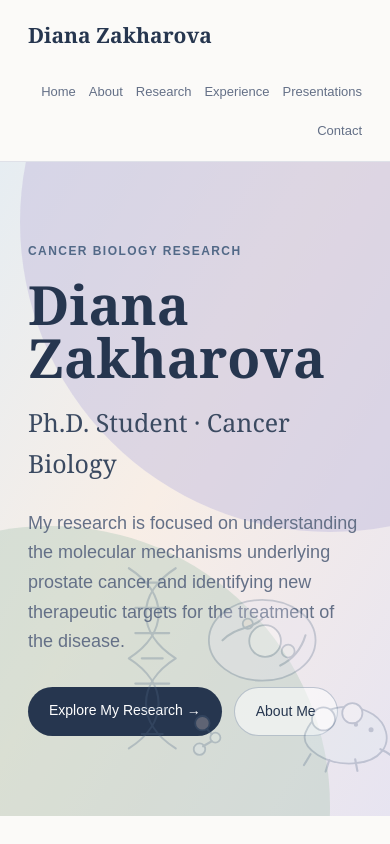
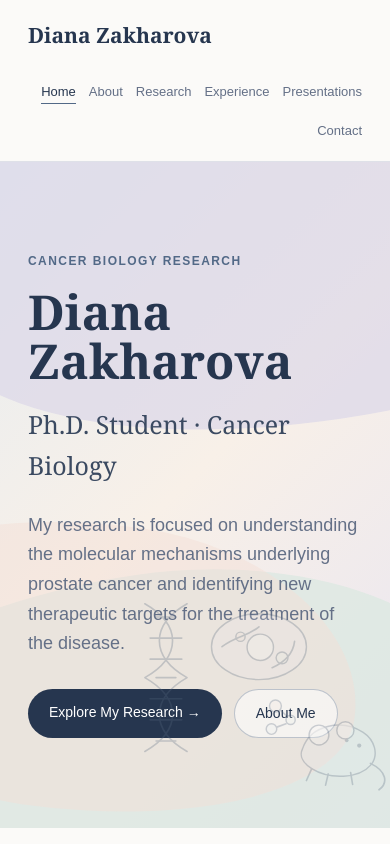
Before and after one commit to diana-zakharova/Diana.zakharova.github.io, a plain HTML site: page index.html in a window 390 px wide. Shown: the top 844 px of the page. Drawn offline with Linux system fonts and the light colour scheme.

Commit message:
Add files via upload

```diff
--- a/index.html
+++ b/index.html
@@ -1,34 +1,35 @@
 <!DOCTYPE html><html lang="en"><head><meta charset="UTF-8"><meta name="viewport" content="width=device-width, initial-scale=1.0"><title>Diana Zakharova | Cancer Biology Research</title><link rel="stylesheet" href="style.css"></head><body>
 <header class="site-header"><nav class="nav"><a class="logo" href="index.html">Diana Zakharova</a><ul class="nav-links">
-<li><a href="index.html">Home</a></li><li><a href="about.html">About</a></li><li><a href="research.html">Research</a></li><li><a href="experience.html">Experience</a></li><li><a href="presentations.html">Presentations</a></li><li><a href="contact.html">Contact</a></li></ul></nav></header>
-<main><section class="hero"><div class="hero-inner"><div class="hero-copy"><div class="eyebrow">Cancer Biology Research</div><h1>Diana<br>Zakharova</h1><h2>Ph.D. Student · Cancer Biology</h2><p>My research is focused on understanding the molecular mechanisms underlying prostate cancer and identifying new therapeutic targets for the treatment of the disease.</p><div class="buttons"><a class="btn" href="research.html">Explore My Research →</a><a class="btn secondary" href="about.html">About Me</a></div></div>
+<li><a class="active" href="index.html">Home</a></li><li><a href="about.html">About</a></li><li><a href="research.html">Research</a></li><li><a href="experience.html">Experience</a></li><li><a href="presentations.html">Presentations</a></li><li><a href="contact.html">Contact</a></li></ul></nav></header>
+<main>
+<section class="hero"><div class="hero-inner"><div class="hero-copy"><div class="eyebrow">Cancer Biology Research</div><h1>Diana Zakharova</h1><h2>Ph.D. Student · Cancer Biology</h2><p>My research is focused on understanding the molecular mechanisms underlying prostate cancer and identifying new therapeutic targets for the treatment of the disease.</p><div class="buttons"><a class="btn" href="research.html">Explore My Research →</a><a class="btn secondary" href="about.html">About Me</a></div></div>
 <div class="science-art" aria-hidden="true">
-<svg viewBox="0 0 430 340" role="img">
-  <!-- DNA -->
-  <path class="art-line" d="M40 35 C95 70 95 125 40 160 C95 195 95 250 40 285"/>
-  <path class="art-line" d="M105 35 C50 70 50 125 105 160 C50 195 50 250 105 285"/>
-  <path class="art-line" d="M58 55 L87 55 M49 90 L96 90 M49 125 L96 125 M58 160 L87 160 M49 195 L96 195 M49 230 L96 230 M58 265 L87 265"/>
-  <!-- cell -->
-  <ellipse class="art-lav" cx="225" cy="135" rx="74" ry="56"/>
-  <circle class="art-soft" cx="229" cy="136" r="22"/>
-  <circle class="art-peach" cx="205" cy="112" r="7"/>
-  <circle class="art-sage" cx="261" cy="150" r="9"/>
-  <path class="art-line" d="M170 135 C190 115 210 120 225 105 M250 170 C270 160 280 145 285 128"/>
-  <!-- mouse -->
-  <path class="art-blue" d="M285 263 C300 226 349 218 379 238 C397 250 404 273 391 289 C375 309 331 312 302 294 C288 285 281 274 285 263Z"/>
-  <circle class="art-soft" cx="310" cy="244" r="16"/>
-  <circle class="art-soft" cx="350" cy="236" r="14"/>
-  <circle cx="376" cy="259" r="3.5" fill="#526987"/>
-  <circle cx="355" cy="252" r="3" fill="#526987"/>
-  <path class="art-line" d="M389 286 C415 297 419 316 404 325"/>
-  <path class="art-line" d="M292 293 L283 308 M318 301 L313 317 M354 300 L357 316"/>
-  <!-- small molecule dots -->
-  <circle class="art-peach" cx="142" cy="250" r="10"/>
-  <circle class="art-sage" cx="160" cy="270" r="7"/>
-  <circle class="art-blue" cx="138" cy="286" r="8"/>
-  <path class="art-line" d="M148 258 L155 265 M155 275 L143 282"/>
+<svg viewBox="0 0 470 330">
+  <g transform="translate(20 5)">
+    <path class="art-line" d="M48 28 C104 60 104 108 48 140 C104 172 104 220 48 252"/>
+    <path class="art-line" d="M112 28 C56 60 56 108 112 140 C56 172 56 220 112 252"/>
+    <path class="art-line" d="M65 48 L95 48 M56 80 L104 80 M56 112 L104 112 M65 140 L95 140 M56 172 L104 172 M56 204 L104 204 M65 236 L95 236"/>
+  </g>
+  <g transform="translate(165 38)">
+    <ellipse class="art-lav" cx="76" cy="60" rx="72" ry="50"/>
+    <circle class="art-soft" cx="78" cy="61" r="20"/>
+    <circle class="art-peach" cx="48" cy="45" r="7"/>
+    <circle class="art-sage" cx="111" cy="77" r="9"/>
+    <path class="art-line" d="M20 60 C42 43 58 45 76 30 M96 92 C116 83 128 69 130 52"/>
+  </g>
+  <g transform="translate(250 170)">
+    <circle class="art-peach" cx="16" cy="18" r="9"/><circle class="art-sage" cx="39" cy="39" r="7"/><circle class="art-blue" cx="10" cy="53" r="8"/>
+    <path class="art-line" d="M23 24 L33 33 M32 45 L18 50"/>
+  </g>
+  <g transform="translate(305 205)">
+    <path class="art-blue" d="M2 48 C14 12 61 2 94 23 C111 34 119 57 105 73 C88 93 43 95 16 78 C2 69 -3 58 2 48Z"/>
+    <circle class="art-soft" cx="27" cy="27" r="15"/><circle class="art-soft" cx="67" cy="20" r="13"/>
+    <circle cx="88" cy="43" r="3.2" fill="#526987"/>
+    <circle cx="69" cy="35" r="2.8" fill="#526987"/>
+    <path class="art-line" d="M105 70 C130 82 132 100 118 110 M16 78 L8 96 M41 86 L37 103 M75 84 L78 102"/>
+  </g>
 </svg>
 </div>
 </div></section>
-<section class="feature-strip"><div class="feature"><div class="icon">🧬</div><h3>Cancer Biology</h3><p>Understanding mechanisms that shape cancer progression.</p></div><div class="feature"><div class="icon">🔬</div><h3>Prostate Cancer</h3><p>Investigating prostate cancer biology and therapeutic vulnerabilities.</p></div><div class="feature"><div class="icon">💊</div><h3>Therapeutic Discovery</h3><p>Exploring vulnerabilities that may inform new treatments.</p></div><div class="feature"><div class="icon">📊</div><h3>Genomics & Epigenomics</h3><p>Using molecular and genomic approaches to study regulation.</p></div></section></main>
-<footer>© 2026 Diana Zakharova · Academic Website</footer></body></html>
+<section class="feature-strip"><div class="feature"><div class="icon">🧬</div><h3>Cancer Biology</h3><p>Understanding mechanisms that shape cancer progression.</p></div><div class="feature"><div class="icon">🔬</div><h3>Prostate Cancer</h3><p>Investigating prostate cancer biology and therapeutic vulnerabilities.</p></div><div class="feature"><div class="icon">💊</div><h3>Therapeutic Discovery</h3><p>Exploring vulnerabilities that may inform new treatments.</p></div><div class="feature"><div class="icon">📊</div><h3>Genomics & Epigenomics</h3><p>Using molecular and genomic approaches to study regulation.</p></div></section>
+</main><footer>© 2026 Diana Zakharova · Academic Website</footer></body></html>
--- a/style.css
+++ b/style.css
@@ -21,26 +21,27 @@ a{color:inherit}
 .nav-links{display:flex;gap:24px;list-style:none;flex-wrap:wrap;justify-content:flex-end}
 .nav-links a{text-decoration:none;font-size:13px;color:var(--muted);padding-bottom:4px;border-bottom:1px solid transparent}
 .nav-links a:hover,.nav-links a.active{color:var(--ink);border-bottom-color:var(--accent)}
-.hero{min-height:680px;display:flex;align-items:center;position:relative;overflow:hidden;background:linear-gradient(120deg,#e6edf2 0%,#f8eee6 45%,#e7e4f1 100%)}
-.hero:before{content:"";position:absolute;width:560px;height:560px;border-radius:50%;left:-230px;bottom:-270px;background:rgba(185,205,191,.48)}
-.hero:after{content:"";position:absolute;width:620px;height:620px;border-radius:50%;right:-250px;top:-250px;background:rgba(201,195,224,.55)}
-.hero-inner{max-width:1180px;width:100%;margin:auto;padding:80px 28px;position:relative;z-index:2}
-.hero-copy{max-width:670px}
+.hero{min-height:680px;display:flex;align-items:center;position:relative;overflow:hidden;background:linear-gradient(135deg,#e7edf1 0%,#f8f0e8 48%,#e8e5f1 100%)}
+.hero:before{content:"";position:absolute;width:760px;height:430px;left:-250px;bottom:-180px;background:#dfe9e3;border-radius:55% 45% 62% 38% / 52% 48% 52% 48%;transform:rotate(-8deg);opacity:.85}
+.hero:after{content:"";position:absolute;width:760px;height:420px;right:-280px;top:-155px;background:#ddd9e9;border-radius:42% 58% 40% 60% / 55% 45% 55% 45%;transform:rotate(-12deg);opacity:.72}
+.hero-inner{max-width:1180px;width:100%;margin:auto;padding:90px 28px;position:relative;z-index:2}
+.hero-inner:before{content:"";position:absolute;width:530px;height:290px;right:8%;bottom:15px;background:#f2ded5;border-radius:55% 45% 60% 40% / 45% 55% 45% 55%;transform:rotate(8deg);opacity:.48;z-index:-1}
+.hero-copy{max-width:690px}
 .eyebrow{letter-spacing:.12em;text-transform:uppercase;font-size:12px;color:var(--accent);font-weight:700;margin-bottom:16px}
-.hero h1{font-family:var(--serif);font-size:clamp(54px,8vw,94px);line-height:.98;margin-bottom:18px}
+.hero h1{font-family:var(--serif);font-size:clamp(48px,6.8vw,78px);line-height:1.02;margin-bottom:18px;white-space:nowrap}
 .hero h2{font-family:var(--serif);font-size:25px;font-weight:400;margin-bottom:24px;color:#3b4a61}
 .hero p{max-width:650px;color:var(--muted);font-size:18px}
 .buttons{display:flex;gap:12px;flex-wrap:wrap;margin-top:30px}
 .btn{display:inline-block;text-decoration:none;border-radius:28px;padding:12px 21px;background:var(--ink);color:#fff;font-size:14px}
 .btn.secondary{background:rgba(255,255,255,.55);color:var(--ink);border:1px solid rgba(82,105,135,.35)}
-.science-art{position:absolute;right:7%;bottom:55px;width:min(380px,34vw);min-width:260px;z-index:1;opacity:.88}
+.science-art{position:absolute;right:5%;bottom:45px;width:min(410px,34vw);min-width:270px;z-index:1;opacity:.52;filter:saturate(.75)}
 .science-art svg{width:100%;height:auto;overflow:visible}
-.art-line{fill:none;stroke:#526987;stroke-width:3;stroke-linecap:round;stroke-linejoin:round}
-.art-soft{fill:#fff;stroke:#526987;stroke-width:2.5}
-.art-blue{fill:#dfeaf1;stroke:#526987;stroke-width:2.5}
-.art-peach{fill:#f3ddd3;stroke:#526987;stroke-width:2.5}
-.art-lav{fill:#e8e5f2;stroke:#526987;stroke-width:2.5}
-.art-sage{fill:#e2ece6;stroke:#526987;stroke-width:2.5}
+.art-line{fill:none;stroke:#526987;stroke-width:2.5;stroke-linecap:round;stroke-linejoin:round}
+.art-soft{fill:rgba(255,255,255,.62);stroke:#526987;stroke-width:2.2}
+.art-blue{fill:rgba(223,234,241,.65);stroke:#526987;stroke-width:2.2}
+.art-peach{fill:rgba(243,221,211,.7);stroke:#526987;stroke-width:2.2}
+.art-lav{fill:rgba(232,229,242,.65);stroke:#526987;stroke-width:2.2}
+.art-sage{fill:rgba(226,236,230,.7);stroke:#526987;stroke-width:2.2}
 .feature-strip{max-width:1180px;margin:auto;padding:38px 28px;display:grid;grid-template-columns:repeat(4,1fr);gap:14px}
 .feature{padding:24px 18px;text-align:center;border-right:1px solid var(--line)}
 .feature:last-child{border-right:0}
@@ -97,3 +98,21 @@ footer{text-align:center;border-top:1px solid var(--line);padding:25px;color:#81
  .hero{min-height:590px}
  .science-art{width:310px;right:-20px;bottom:20px}
 }
+.hobby-section{margin-top:75px;padding-top:60px;border-top:1px solid var(--line)}
+.hobby-intro{max-width:720px;color:var(--muted);font-size:17px;margin-bottom:28px}
+.hobby-grid{display:grid;grid-template-columns:repeat(3,1fr);gap:20px}
+.hobby-card{background:#fff;border:1px solid var(--line);border-radius:14px;overflow:hidden;box-shadow:0 8px 24px rgba(35,48,70,.04)}
+.hobby-image{height:185px;display:flex;align-items:center;justify-content:center;background:linear-gradient(135deg,#e7edf2,#eee8f2)}
+.hobby-card:nth-child(2) .hobby-image{background:linear-gradient(135deg,#f3e2d8,#e6ece6)}
+.hobby-card:nth-child(3) .hobby-image{background:linear-gradient(135deg,#e1eaf0,#f2e8df)}
+.hobby-image svg{width:115px;height:115px}
+.hobby-text{padding:22px}
+.hobby-text h3{font-family:var(--serif);font-size:22px;margin-bottom:7px}
+.hobby-text p{color:var(--muted);font-size:14px}
+.lab-note{background:linear-gradient(135deg,#edf1f5,#eeeaf5);border-radius:14px;padding:28px;margin-top:30px}
+.lab-note h3{font-family:var(--serif);font-size:23px;margin-bottom:10px}
+.lab-note p{color:var(--muted)}
+@media(max-width:800px){
+ .hero h1{white-space:normal}
+ .hobby-grid{grid-template-columns:1fr}
+}
```
Also changed, not shown: about.html (+33 -8 lines).
